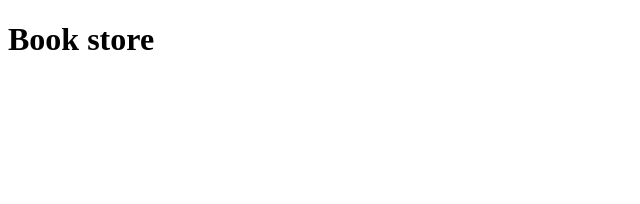
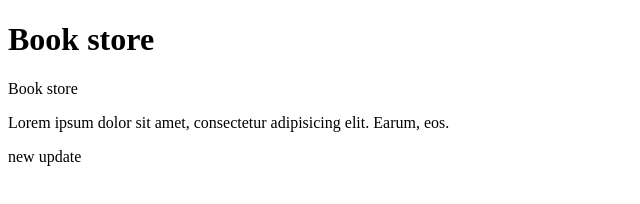
Before and after one commit to saifu9421/my-first-github-repo, a plain HTML site: page index.html in a window 1280 px wide. Shown: the whole page, without its empty margins (0-640 px from the left). Drawn offline with Linux system fonts and the light colour scheme.

Commit message:
update feature

```diff
--- a/index.html
+++ b/index.html
@@ -7,5 +7,8 @@
 </head>
 <body>
     <h1>Book store</h1>
+    <p>Book store</p>
+    <p>Lorem ipsum dolor sit amet, consectetur adipisicing elit. Earum, eos.</p>
+    <p>new update</p>
 </body>
 </html>
```
